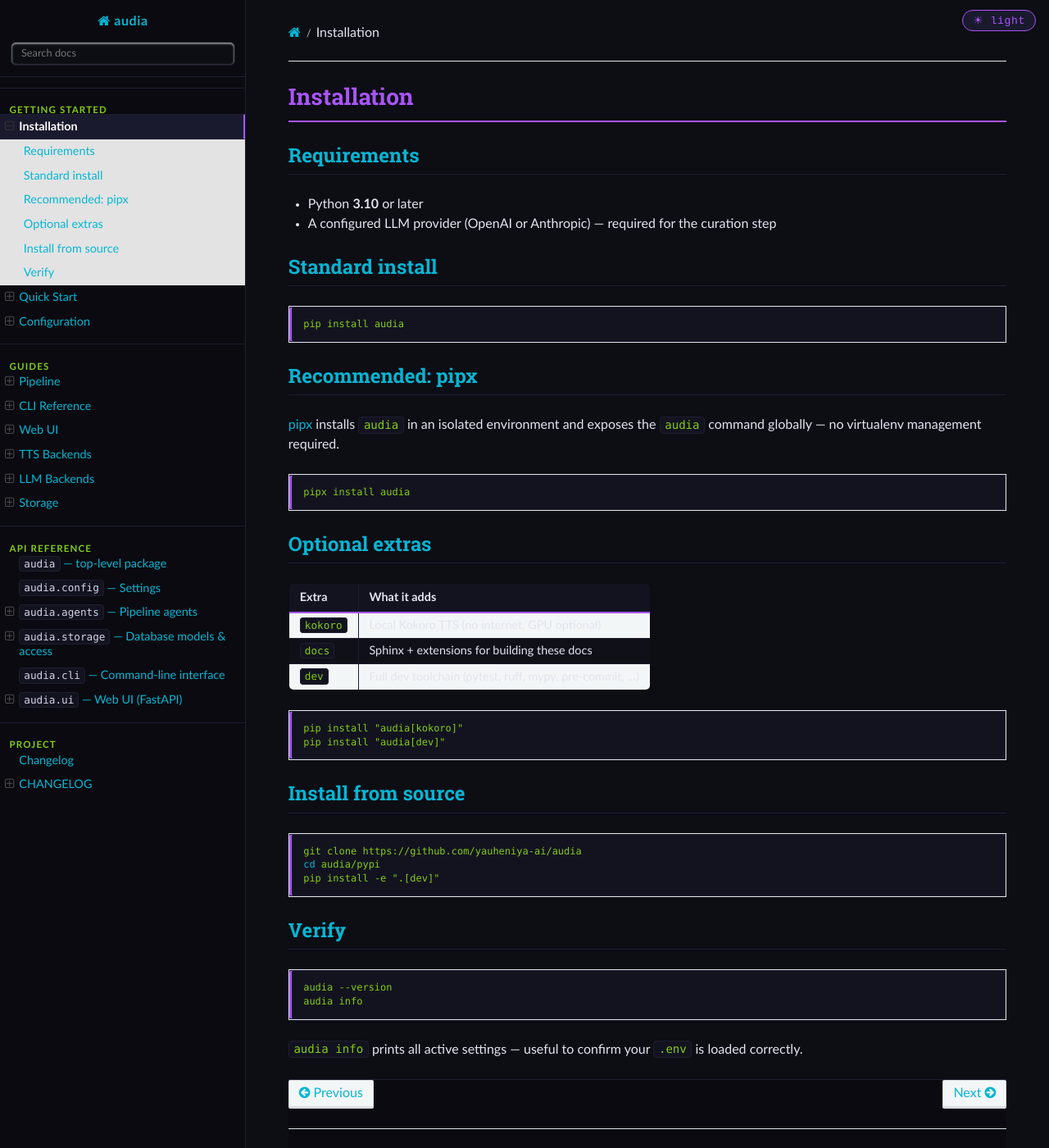
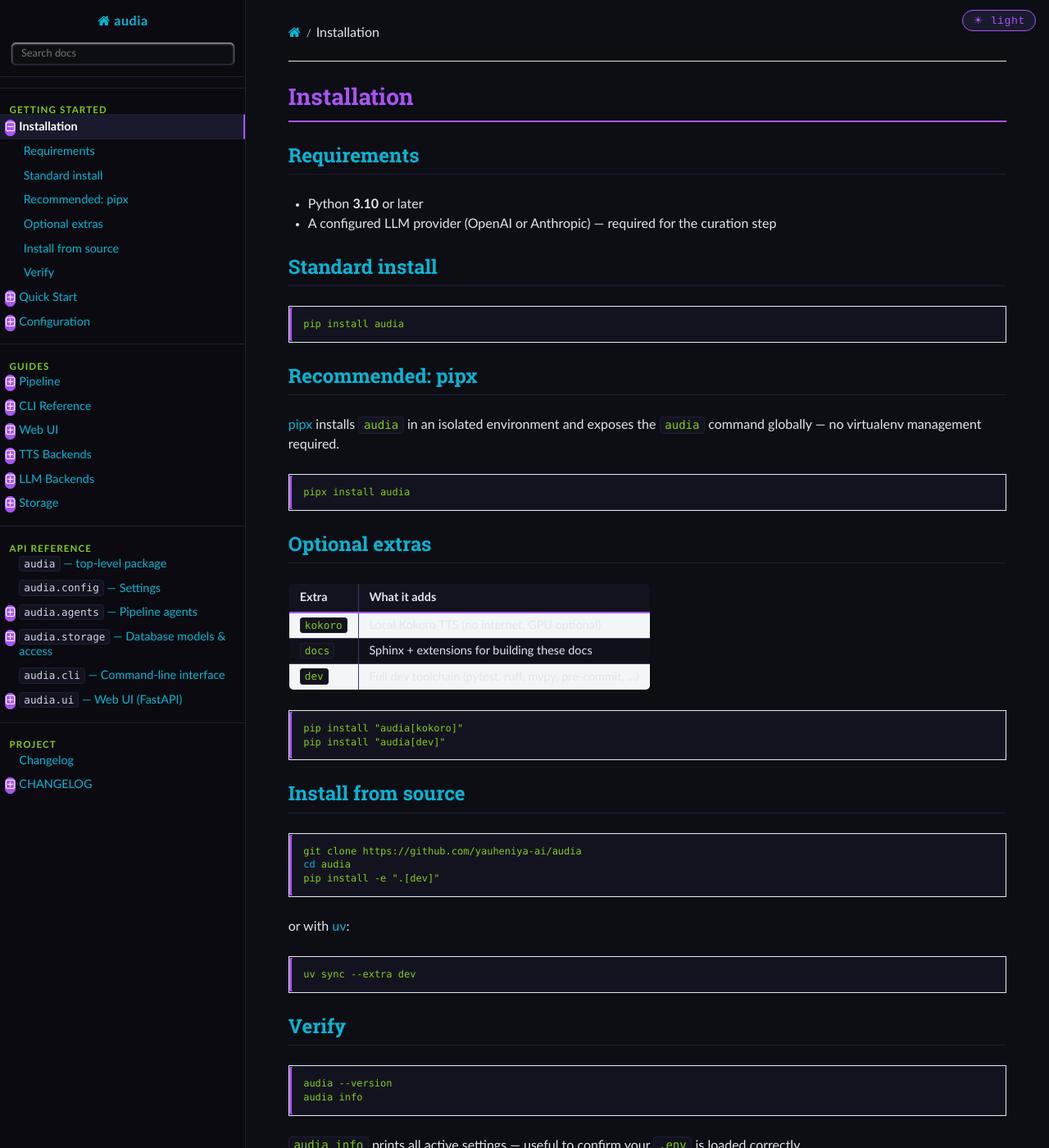
Before and after one commit to yauheniya-ai/audia, a Sphinx documentation site: the page built from docs/installation.md, in a window 1280 px wide and 1400 px high. Shown: the whole window at 82% size. Built offline with Sphinx 7.4.7 and the Read the Docs theme 3.1.0, drawn with Linux system fonts in a browser that asks for light colours.

Commit message:
style: Adjust colors in RTD

````diff
--- a/docs/_static/custom.css
+++ b/docs/_static/custom.css
@@ -33,6 +33,7 @@
 
   --border:           #1e1e32;
   --border-accent:    #a855f7;
+  --table-border:     #3d3d66;
 
   --link:             #06b6d4;
   --link-hover:       #a855f7;
@@ -71,6 +72,7 @@ body.light-mode {
 
   --border:           #e0daf5;
   --border-accent:    #9333ea;
+  --table-border:     #8b6bb5;
 
   --link:             #0891b2;
   --link-hover:       #9333ea;
@@ -147,6 +149,13 @@ html, body {
 .wy-menu-vertical li.toctree-l1.current > a {
   border-top: 1px solid var(--border) !important;
   border-bottom: 1px solid var(--border) !important;
+}
+
+/* Expanded section background — kill RTD's default light gray */
+.wy-menu-vertical li.current,
+.wy-menu-vertical li.toctree-l1.current > ul,
+.wy-menu-vertical li.toctree-l2.current > ul {
+  background: var(--bg-sidebar) !important;
 }
 
 .wy-menu-vertical li.toctree-l2 > a {
@@ -269,6 +278,31 @@ button.copybtn:hover {
   color: #fff !important;
 }
 
+/* ── General buttons ─────────────────────────────────────────── */
+.btn,
+.btn-neutral,
+a.btn,
+input[type="submit"],
+input[type="button"],
+button:not(#audia-theme-toggle):not(.copybtn) {
+  background-color: var(--accent-purple) !important;
+  color: #ffffff !important;
+  border: 1px solid var(--accent-purple) !important;
+  border-radius: 6px !important;
+  font-weight: 600 !important;
+  transition: background 0.2s, border-color 0.2s !important;
+}
+
+.btn:hover,
+.btn-neutral:hover,
+a.btn:hover,
+input[type="submit"]:hover,
+input[type="button"]:hover {
+  background-color: #7c3aed !important;
+  border-color: #7c3aed !important;
+  color: #ffffff !important;
+}
+
 /* ── Tables ──────────────────────────────────────────────────── */
 table.docutils {
   background: var(--bg-base) !important;
@@ -281,14 +315,14 @@ table.docutils th {
   background: var(--bg-table-head) !important;
   color: var(--accent-cyan) !important;
   border-bottom: 2px solid var(--border-accent) !important;
-  border-right: 1px solid var(--border) !important;
+  border-right: 1px solid var(--table-border) !important;
   font-weight: 700 !important;
   padding: 0.6em 0.9em !important;
 }
 
 table.docutils td {
   color: var(--text-primary) !important;
-  border: 1px solid var(--border) !important;
+  border: 1px solid var(--table-border) !important;
   padding: 0.5em 0.9em !important;
 }
 
--- a/docs/installation.md
+++ b/docs/installation.md
@@ -37,8 +37,13 @@ pip install "audia[dev]"
 
 ```bash
 git clone https://github.com/yauheniya-ai/audia
-cd audia/pypi
+cd audia
 pip install -e ".[dev]"
+```
+
+or with [uv](https://docs.astral.sh/uv/getting-started/installation/):
+```bash
+uv sync --extra dev
 ```
 
 ## Verify
````
